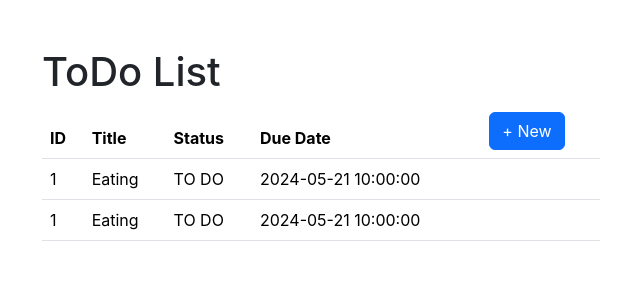
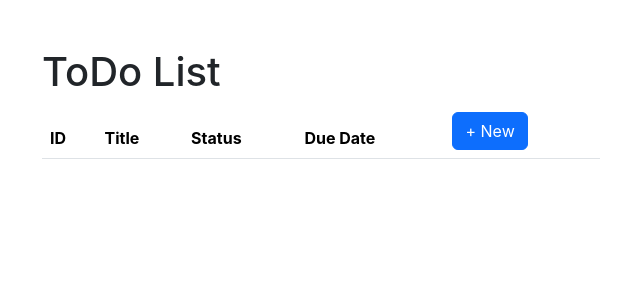
Before and after one commit to Nguonchhay/Sunrise-Y-Web-G19-T4, a React (Create React App) app in the folder todo-app/: page / in a window 1280 px wide. Shown: the top 300 px of the page, without its empty margins (40-680 px from the left). Built offline with nearby package versions, Linux system fonts and the light colour scheme.

Commit message:
[TASK] React todo with render condition

```diff
--- a/todo-app/src/App.js
+++ b/todo-app/src/App.js
@@ -1,25 +1,36 @@
+import { useState } from 'react';
 import './App.css';
 
 function App() {
 
-  const todos = [
-    {
-      "id": 1,
-      "title": "Eating",
-      "status": "TO DO",
-      "dueDate": "2024-05-21 10:00:00"
-    },
-    {
-      "id": 1,
-      "title": "Eating",
-      "status": "TO DO",
-      "dueDate": "2024-05-21 10:00:00"
-    }
-  ];
+  const [todos, setToDos] = useState([]);
+  const [form, setForm] = useState('list');
 
-  return (
-    <div className="container">
-      <div className="col-6">
+  const renderToDoItem = (item) => {
+    return (
+      <tr key={item.id}>
+        <td>{item.id}</td>
+        <td>{item.title}</td>
+        <td>{item.status}</td>
+        <td>{item.dueDate}</td>
+        <td>
+          <div class="btn-group" role="group" aria-label="">
+            <button type="button" class="btn btn-primary">Edit</button>
+            <button type="button" class="btn btn-danger">Delete</button>
+          </div>
+        </td>
+      </tr>
+    )
+  }
+
+  const renderToDos = () => {
+    return todos.map(item => renderToDoItem(item) )
+  }
+
+
+  const renderToDoList = () => {
+    return (
+      <div>
         <h1 className="mt-5">ToDo List</h1>
         <table className="table tabled-border">
           <thead>
@@ -29,24 +40,41 @@ function App() {
               <th>Status</th>
               <th>Due Date</th>
               <th>
-                <button className="btn btn-primary">+ New</button>
+                <button onClick={() => setForm('create')} className="btn btn-primary">+ New</button>
               </th>
             </tr>
           </thead>
           <tbody>
-            { todos.map((item) => {
-              return (
-                <tr key={item.id}>
-                  <td>{item.id}</td>
-                  <td>{item.title}</td>
-                  <td>{item.status}</td>
-                  <td>{item.dueDate}</td>
-                  <td></td>
-                </tr>
-              )
-            }) }
+            { renderToDos() }
           </tbody>
         </table>
+      </div>
+    )
+  }
+
+  const renderToDoCreate = () => {
+    return (
+      <div>
+        New todo
+        <button onClick={() => setForm('list')} className="btn btn-primary">Back to list</button>
+      </div>
+    )
+  }
+
+  const renderContent = () => {
+    switch (form) {
+      case 'create':
+        return renderToDoCreate();
+        break;
+      default:
+        return renderToDoList();
+    }
+  }
+
+  return (
+    <div className="container">
+      <div className="col-6">
+        { renderContent() }
       </div>
     </div>
   );
```
